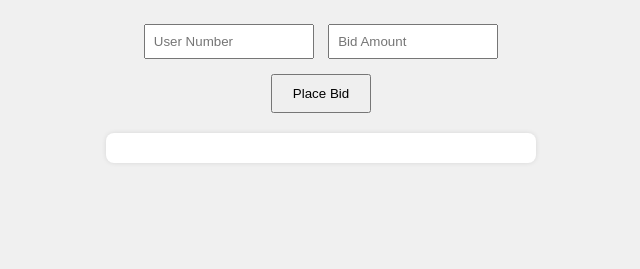
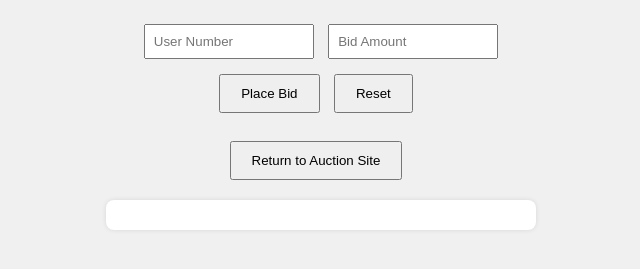
Before and after one commit to lawlessdesign21-lang/live-auction-app, a plain HTML site: page index.html in a window 1280 px wide. Shown: the part 89-358 px from the top of the page, without its empty margins (319-959 px from the left). Drawn offline with Linux system fonts and the light colour scheme; no server answers.

Commit message:
index.html

```diff
--- a/index.html
+++ b/index.html
@@ -25,6 +25,7 @@
     button {
       padding: 10px 20px;
       margin-top: 10px;
+      margin-right: 10px;
     }
     #auctionList {
       max-width: 400px;
@@ -46,14 +47,19 @@
   </style>
 </head>
 <body>
-
   <h1>Live Auction</h1>
 
   <div class="input-section">
     <input type="number" id="userId" placeholder="User Number" />
     <input type="number" id="amount" placeholder="Bid Amount" />
-    <br>
+    <br />
     <button onclick="submitBid()">Place Bid</button>
+    <button onclick="resetForm()">Reset</button>
+
+    <br /><br />
+    <a href="https://www.fmistemfoundation.org/auction-fmi-need">
+      <button>Return to Auction Site</button>
+    </a>
   </div>
 
   <div id="auctionList"></div>
```
